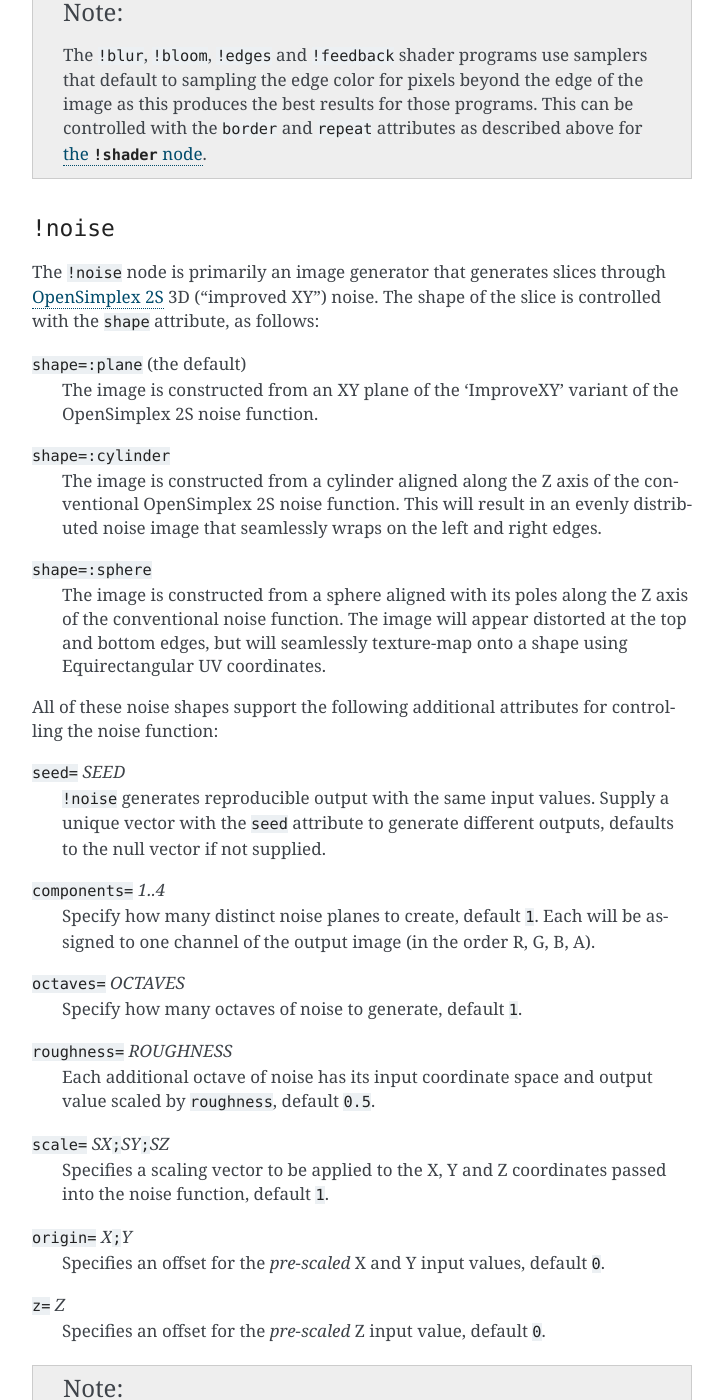
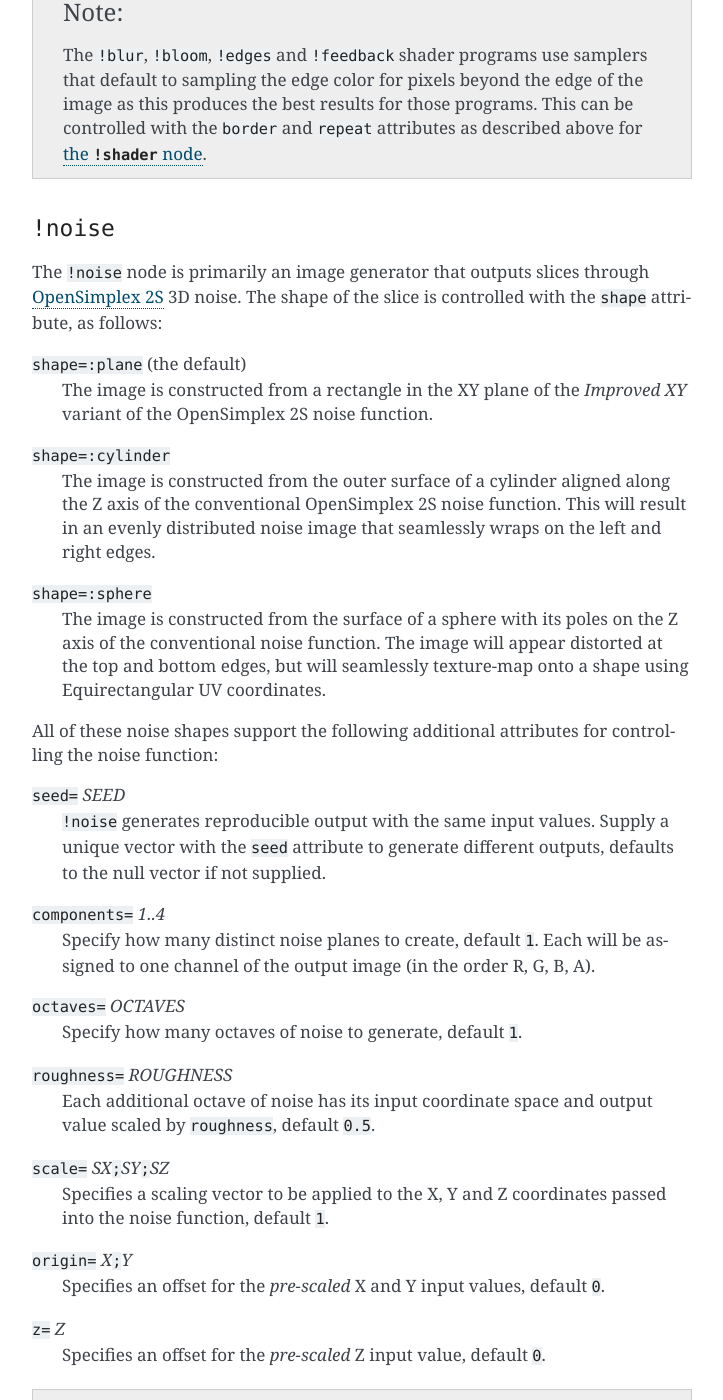
Before and after one commit to jonathanhogg/flitter, a Sphinx documentation site: the page built from docs/shaders.md, in a window 1280 px wide and 1400 px high, scrolled down 13068 px. Shown: the whole window, without its empty margins (388-1111 px from the left). Built offline with Sphinx 7.4.7, drawn with Linux system fonts in a browser that asks for light colours; some of the changed text lies outside the part shown.

Commit message:
`!noise` documentation improvements

```diff
--- a/docs/shaders.md
+++ b/docs/shaders.md
@@ -554,22 +554,22 @@ with the `border` and `repeat` attributes as described above for
 
 ### `!noise`
 
-The `!noise` node is primarily an image generator that generates slices through
-[OpenSimplex 2S](https://github.com/KdotJPG/OpenSimplex2) 3D ("improved XY")
-noise. The shape of the slice is controlled with the `shape` attribute, as
-follows:
+The `!noise` node is primarily an image generator that outputs slices through
+[OpenSimplex 2S](https://github.com/KdotJPG/OpenSimplex2) 3D noise. The shape
+of the slice is controlled with the `shape` attribute, as follows:
 
 `shape=:plane` (the default)
-: The image is constructed from an XY plane of the 'ImproveXY' variant of the
-OpenSimplex 2S noise function.
+: The image is constructed from a rectangle in the XY plane of the *Improved
+XY* variant of the OpenSimplex 2S noise function.
 
 `shape=:cylinder`
-: The image is constructed from a cylinder aligned along the Z axis of the
-conventional OpenSimplex 2S noise function. This will result in an evenly
-distributed noise image that seamlessly wraps on the left and right edges.
+: The image is constructed from the outer surface of a cylinder aligned along
+the Z axis of the conventional OpenSimplex 2S noise function. This will result
+in an evenly distributed noise image that seamlessly wraps on the left and
+right edges.
 
 `shape=:sphere`
-: The image is constructed from a sphere aligned with its poles along the Z
+: The image is constructed from the surface of a sphere with its poles on the Z
 axis of the conventional noise function. The image will appear distorted at the
 top and bottom edges, but will seamlessly texture-map onto a shape using
 Equirectangular UV coordinates.
@@ -636,4 +635,7 @@ the noise function as X, Y and Z offsets, controlled with the attribute:
 
 `tscale=` *TX*`;`*TY*`;`*TZ*
 : Specifies a scaling factor for the RGB values read from the input image into
-offsets that will be added to the pre-`scale`d noise coordinates, default `1`.
+offsets that will be added to the *pre-scaled* noise coordinates, default `1`.
+
+This allows per-pixel variation of the inputs to the noise function, including
+nesting one `!noise` generator within another.
```
Also changed, not shown: other parts of docs/shaders.md (+1 -2 lines).
